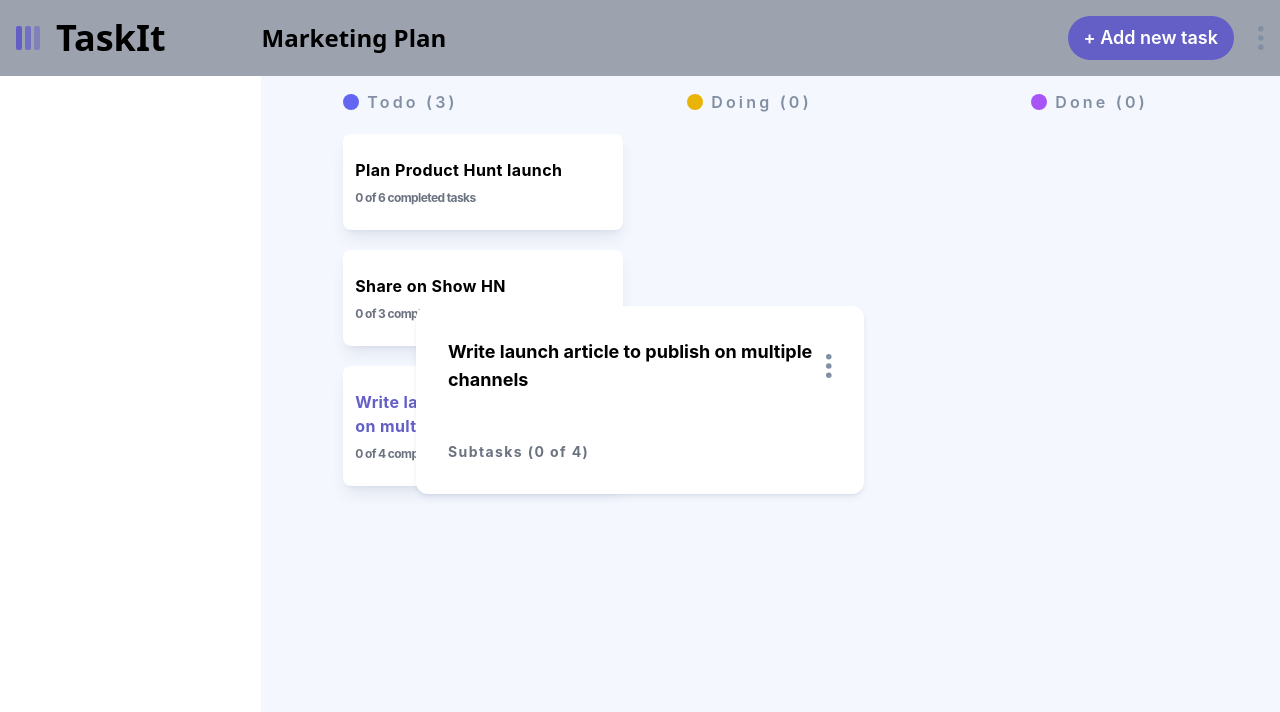
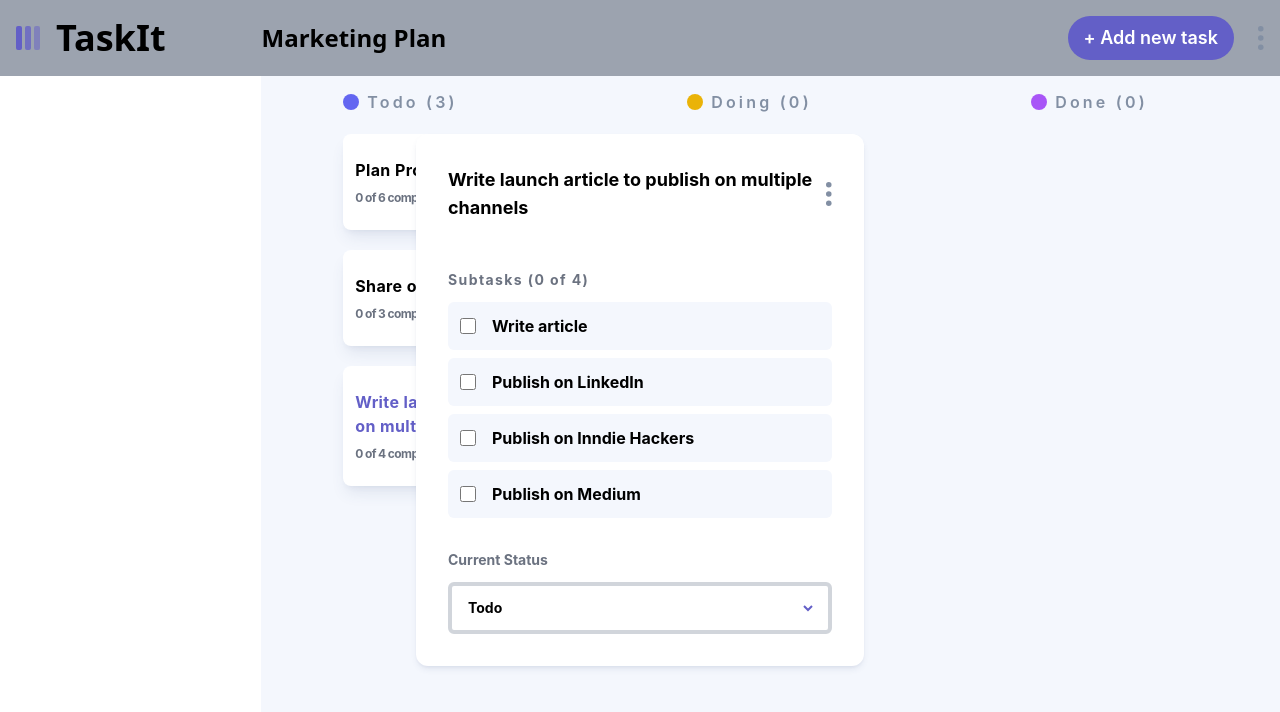
Before and after one commit to adam1508042001/task-management-project, a React (Vite) app in the folder task-management-project/: page / in a window 1280 px wide. Both pictures are taken after a click on the element 483 px from the left and 426 px from the top of the page. Shown: the top 712 px of the page. Built offline with nearby package versions, Linux system fonts and the light colour scheme.

Commit message:
delete task done

```diff
--- /dev/null
+++ b/task-management-project/src/components/Subtask.jsx
@@ -0,0 +1,48 @@
+import React from 'react'
+import { useDispatch, useSelector } from 'react-redux'
+import boardsSlice from "../redux/boardsSlice";
+
+function Subtask({index, taskIndex, colIndex, }) {
+
+
+
+
+  const dispatch = useDispatch()
+  const boards = useSelector(state => state.boards)
+  const board = boards.find(board => board.isActive)
+  const columns = board.columns
+  const col = columns.find((column , i) => colIndex === i)
+  const task = col.tasks.find((col, i) => taskIndex === i)
+    const subtask = task.subtasks.find((subtask, i ) => i === index)
+    const checked = subtask.isCompleted
+
+
+    const onChange = (e) => {
+        dispatch(
+          boardsSlice.actions.setSubtaskCompleted({ index, taskIndex, colIndex })
+        );
+      };
+
+
+  return (
+    <div className=" w-full flex hover:bg-[#635fc740] dark:hover:bg-[#635fc740] rounded-md relative items-center justify-start dark:bg-[#20212c]  p-3 gap-4  bg-[#f4f7fd]">
+
+
+        <input
+        className=" w-4 h-4  accent-[#635fc7] cursor-pointer "
+        type="checkbox"
+        checked={checked}
+        onChange={onChange}
+      />
+
+     <p className={checked && " line-through opacity-30 "}>
+      {subtask.title}
+      </p>
+
+
+
+    </div>
+  )
+}
+
+export default Subtask
--- a/task-management-project/src/index.css
+++ b/task-management-project/src/index.css
@@ -19,11 +19,8 @@ body {
   }
 
   .select-status {
-ackground-image: url('./assets/icon-chevron-down.svg');
-appearance: none;
+  background-image: url('./assets/icon-chevron-down.svg');
+  appearance: none;
   background-repeat: no-repeat;
-  background-position: right 16px top  ;
-
-
-
+  background-position: right 15px center ;
   }
--- a/task-management-project/src/modals/TaskModal.jsx
+++ b/task-management-project/src/modals/TaskModal.jsx
@@ -3,6 +3,9 @@ import { useState } from 'react'
 import { useDispatch, useSelector } from 'react-redux'
 import ElipsisMenu from '../components/ElipsisMenu'
 import elipsis from "../assets/icon-vertical-ellipsis.svg";
+import Subtask from '../components/Subtask';
+import boardsSlice from '../redux/boardsSlice';
+import DeleteModal from './DeleteModal';
 
 function TaskModal({colIndex , taskIndex, setIsTaskModalOpen}) {
 
@@ -30,11 +33,56 @@ const [newColIndex, setNewColIndex] = useState(columns.indexOf(col))
 const [isElipsisMenuOpen , setIsElipsisMenuOpen] = useState(false)
 
 
+const [isAddTaskModalOpen, setIsAddTaskModalOpen] = useState(false);
+const [isDeleteModalOpen, setIsDeleteModalOpen] = useState(false)
+
+
+const setOpenEditModal = () => {
+  setIsAddTaskModalOpen(true);
+  setIsElipsisMenuOpen(false);
+};
+
+
+const setOpenDeleteModal = () => {
+  setIsElipsisMenuOpen(false);
+  setIsDeleteModalOpen(true);
+};
+
+const onclose = (e) => {
+if (e.target !== e.currentTarget) {
+  return
+
+}
+{dispatch(boardsSlice.actions.setTaskStatus(
+  {taskIndex, colIndex, newColIndex, status}
+))
+setIsTaskModalOpen(false)
+
+}
+}
+
+
+
+
+const onChange = (e) => {
+  setStatus(e.target.value);
+  setNewColIndex(e.target.selectedIndex);
+}
+
+const onDeleteBtnClick = () => {
+  dispatch(boardsSlice.actions.deleteTask({taskIndex, colIndex}))
+setIsTaskModalOpen(false)
+setIsDeleteModalOpen(false)
+}
+
+
+
 return (
     <div
+    onClick={onclose}
           className=" fixed right-0 top-0 px-2 py-4 overflow-scroll scrollbar-hide  z-50 left-0 bottom-0 justify-center items-center flex dropdown "
     >
-      {/* Modalsection */}
+      {/* Modal section */}
       <div
       className=" scrollbar-hide overflow-y-scroll max-h-[95vh]  my-auto  bg-white dark:bg-[#2b2c37] text-black dark:text-white font-bold shadow-md shadow-[#364e7e1a] max-w-md mx-auto  w-full px-8  py-8 rounded-xl"
       >
@@ -80,15 +128,67 @@ return (
 
         {/* subtask section */}
 
-          <div>
+          <div
+          className=" mt-3 space-y-2"
+          >
+
+{subtasks.map((subtask, index) => {
+            return (
+              <Subtask
+                index={index}
+                taskIndex={taskIndex}
+                colIndex={colIndex}
+                key={index}
+              />
+            );
+          })}
+
+          </div>
+
+
+          <div className="mt-8 flex flex-col space-y-3">
+          <label className="  text-sm dark:text-white text-gray-500">
+            Current Status
+          </label>
+
+
+
+          <select
+            className=" select-status  px-4 py-3 rounded-md text-sm bg-transparent focus:border-5 border-[4px]  hover:bg-gray-600  border-gray-300 focus:outline-[#635fc7] outline-none"
+            value={status}
+            onChange={onChange}
+          >
+            {columns.map((column, index) => (
+
+              //on fait appel a la classe dans index.css
+              <option className="status-options dark:bg-[#2b2c37]  " key={index}>
+                {column.name}
+              </option>
+            ))}
+          </select>
+
+
+
 
           </div>
 
 
       </div>
 
+
+
+{
+  isDeleteModalOpen &&  (
+    <DeleteModal
+    setIsDeleteModalOpen={setIsDeleteModalOpen}
+    onDeleteBtnClick={onDeleteBtnClick}
+    title={task.title}
+    type='task'
+    />
+  )
+}
+
     </div>
   )
 }
-
 export default TaskModal
```
